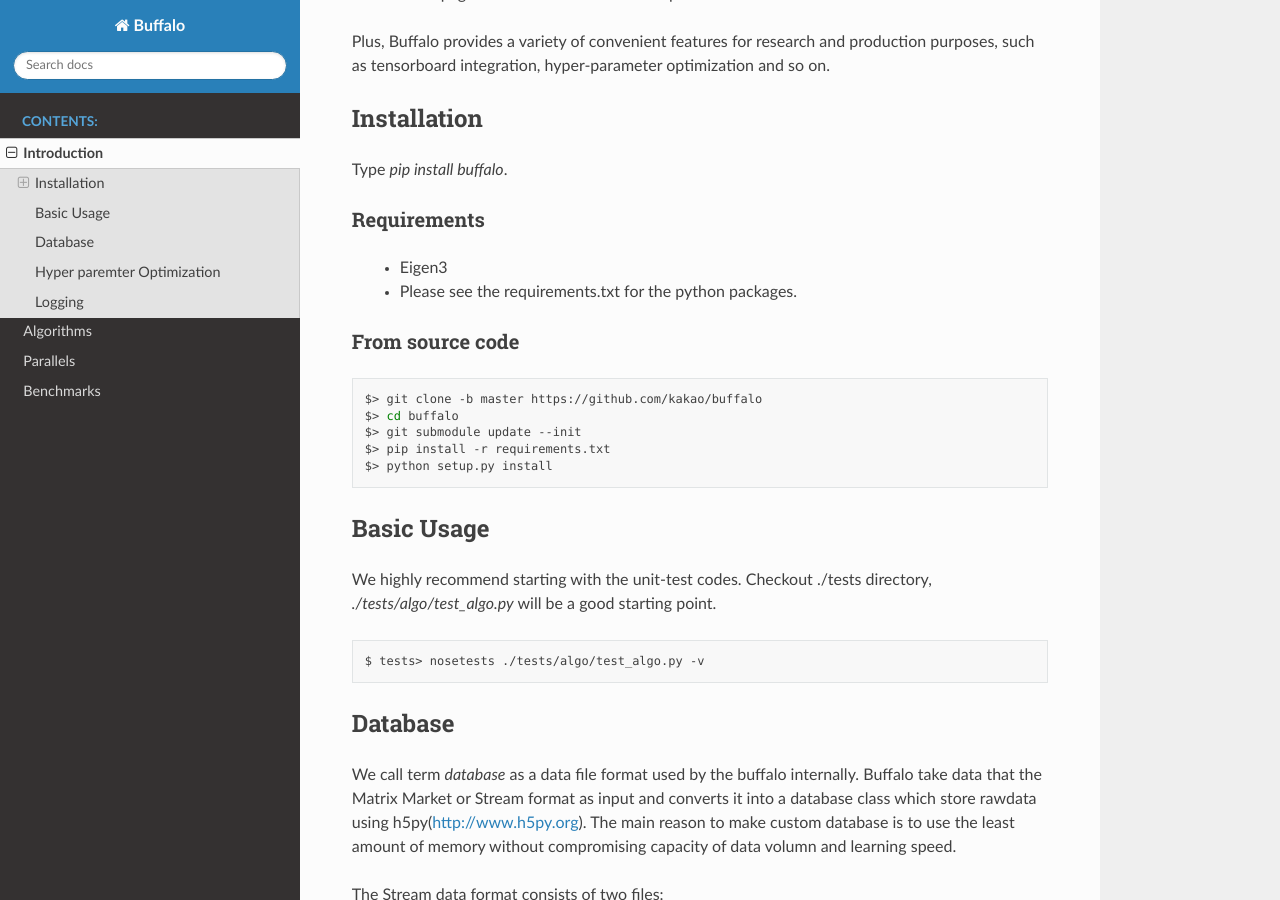
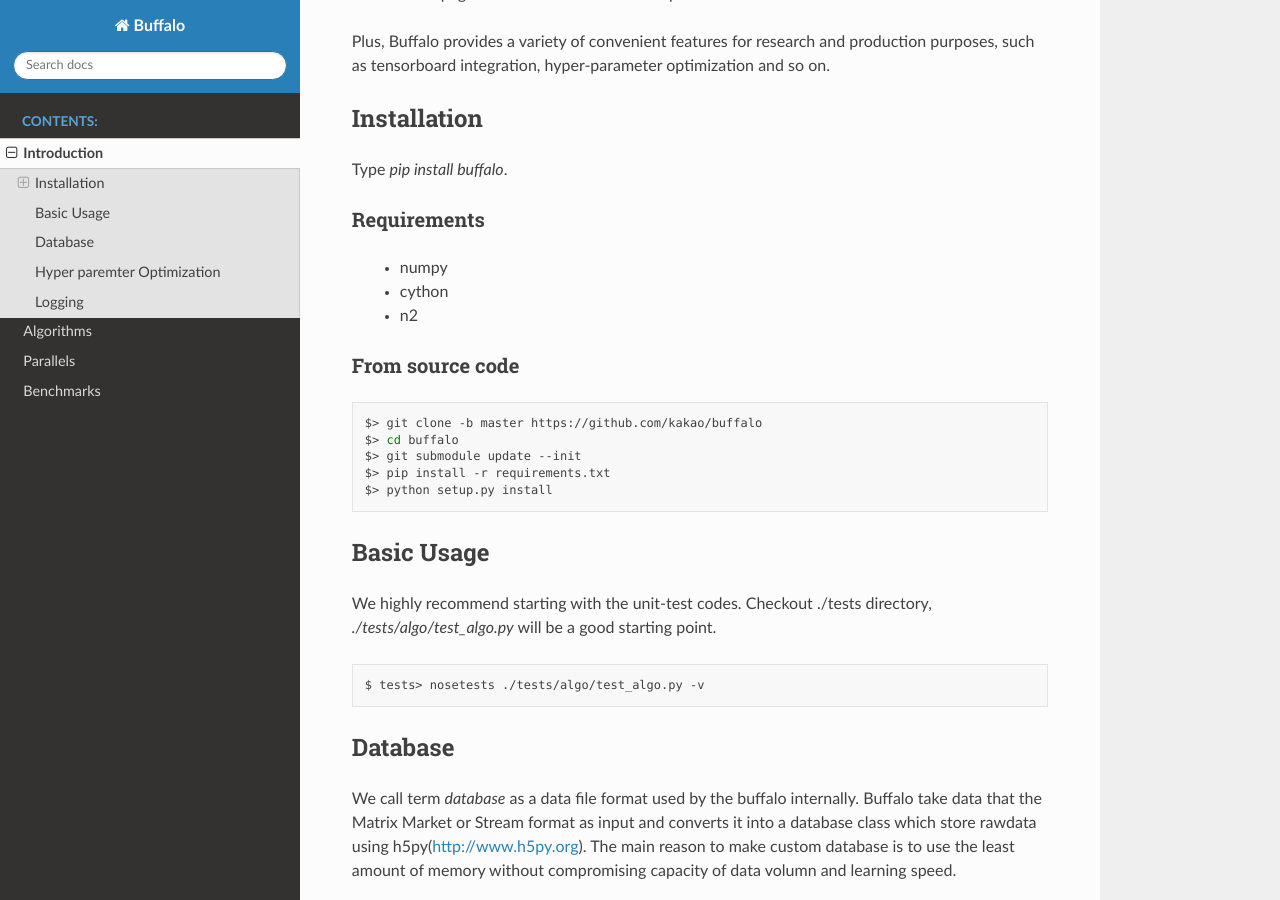
Before and after one commit to kakao/buffalo, a Sphinx documentation site: the page built from docs/intro.rst, in a window 1280 px wide and 900 px high, scrolled down 610 px. Built offline with Sphinx 7.4.7 and the Read the Docs theme 2.0.0, drawn with Linux system fonts in a browser that asks for light colours.

Commit message:
update docs

```diff
--- a/docs/intro.rst
+++ b/docs/intro.rst
@@ -25,8 +25,9 @@
 
 Requirements
 ^^^^^^^^^^^^
-  - Eigen3
-  - Please see the requirements.txt for the python packages.
+  - numpy
+  - cython
+  - n2
 
 
 From source code
```
